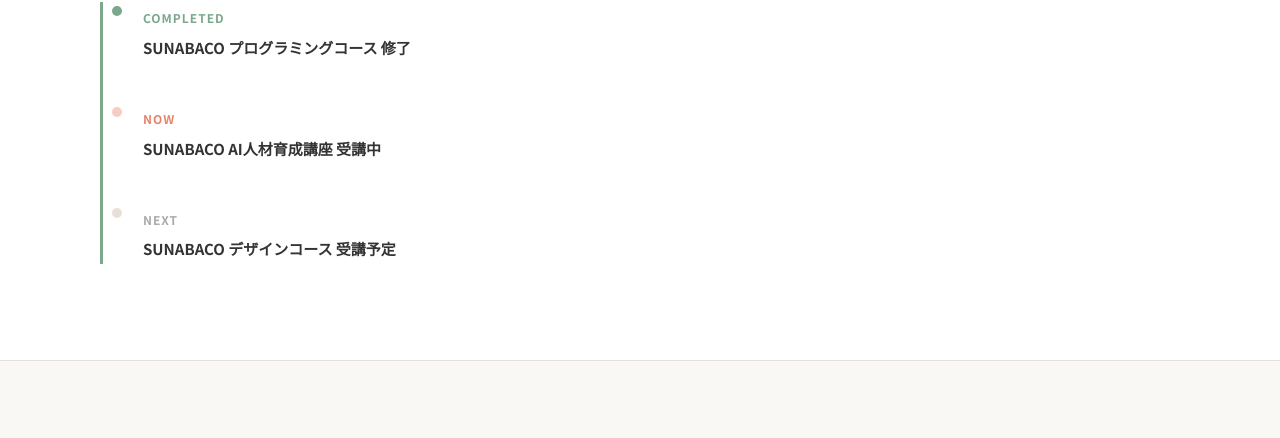
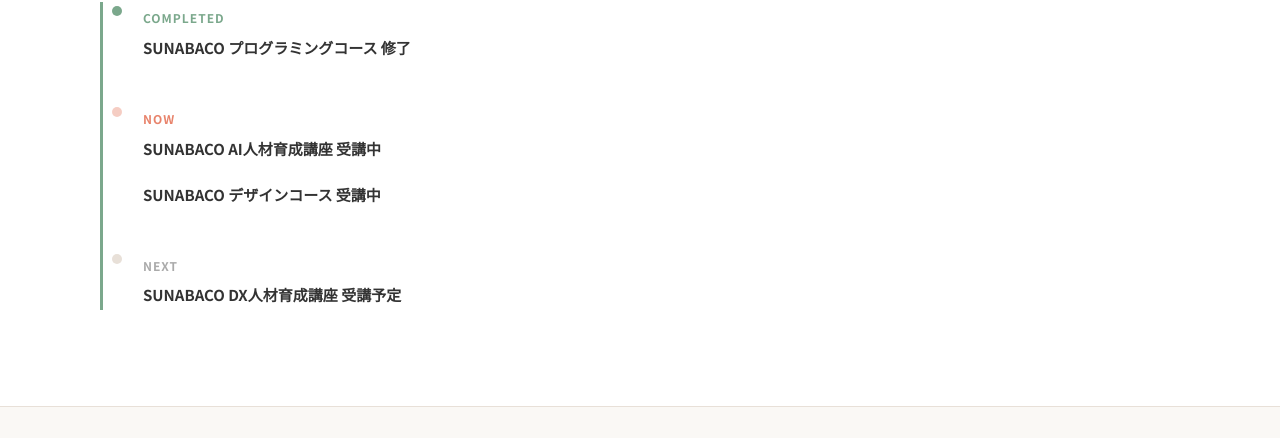
Before and after one commit to Chiaki92/portfolio, a plain HTML site: page index.html in a window 1280 px wide. Shown: the part 1032-1470 px from the top of the page. Drawn offline with Linux system fonts and the light colour scheme.

Commit message:
講座受講状況更新

```diff
--- a/index.html
+++ b/index.html
@@ -84,10 +84,11 @@
             <div class="timeline-item current">
               <span class="timeline-label">NOW</span>
               <p class="timeline-title">SUNABACO AI人材育成講座 受講中</p>
+              <p class="timeline-title">SUNABACO デザインコース 受講中</p>
             </div>
             <div class="timeline-item planned">
               <span class="timeline-label">NEXT</span>
-              <p class="timeline-title">SUNABACO デザインコース 受講予定</p>
+              <p class="timeline-title">SUNABACO DX人材育成講座 受講予定</p>
             </div>
           </div>
         </div>
```
